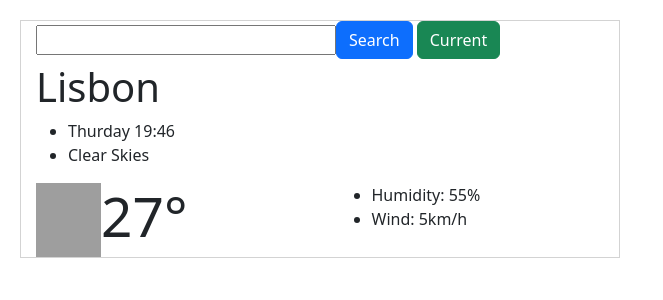
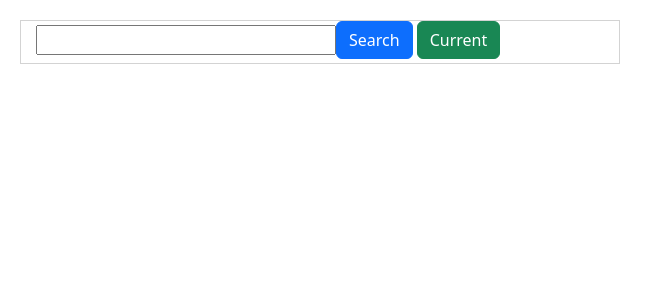
Before and after one commit to Sophie-Ndobe/the-awesone-react-app, a React (Create React App) app: page / in a window 1280 px wide. Shown: the top 300 px of the page, without its empty margins (0-663 px from the left). Built offline with nearby package versions, Linux system fonts and the light colour scheme; grey boxes are pictures that could not be loaded.

Commit message:
Deleted the Weather.js and css components

```diff
--- a/src/Search.js
+++ b/src/Search.js
@@ -1,6 +1,6 @@
 import React, { useState } from "react";
 import axios from "axios";
-import Weather from "./Weather";
+
 import "./Search.css";
 
 export default function Search() {
@@ -33,7 +33,6 @@ export default function Search() {
         <input type="Search" onChange={updateCity} />
         <button className="btn btn-primary mb-1">Search</button>
         <button className="btn btn-success ms-1 mb-1">Current</button>
-        <Weather city={weather.city} />
       </form>
     </div>
   );
--- a/src/Weather.css
+++ /dev/null
@@ -1,7 +0,0 @@
-.Weather h2 {
-  font-size: 55px;
-}
-
-.Weather img {
-  width: 65px;
-}
--- a/src/Weather.js
+++ /dev/null
@@ -1,28 +0,0 @@
-import React from "react";
-import "./Weather.css";
-
-export default function Weather() {
-  return (
-    <div className="Weather">
-      <h1>Lisbon</h1>
-      <ul>
-        <li>Thurday 19:46</li>
-        <li>Clear Skies</li>
-      </ul>
-      <div className="row">
-        <div className="col">
-          <div className="d-flex">
-            <img src="https://ssl.gstatic.com/onebox/weather/64/sunny_s_cloudy.png" />
-            <h2>27°</h2>
-          </div>
-        </div>
-        <div className="col">
-          <ul>
-            <li>Humidity: 55%</li>
-            <li>Wind: 5km/h</li>
-          </ul>
-        </div>
-      </div>
-    </div>
-  );
-}
```
